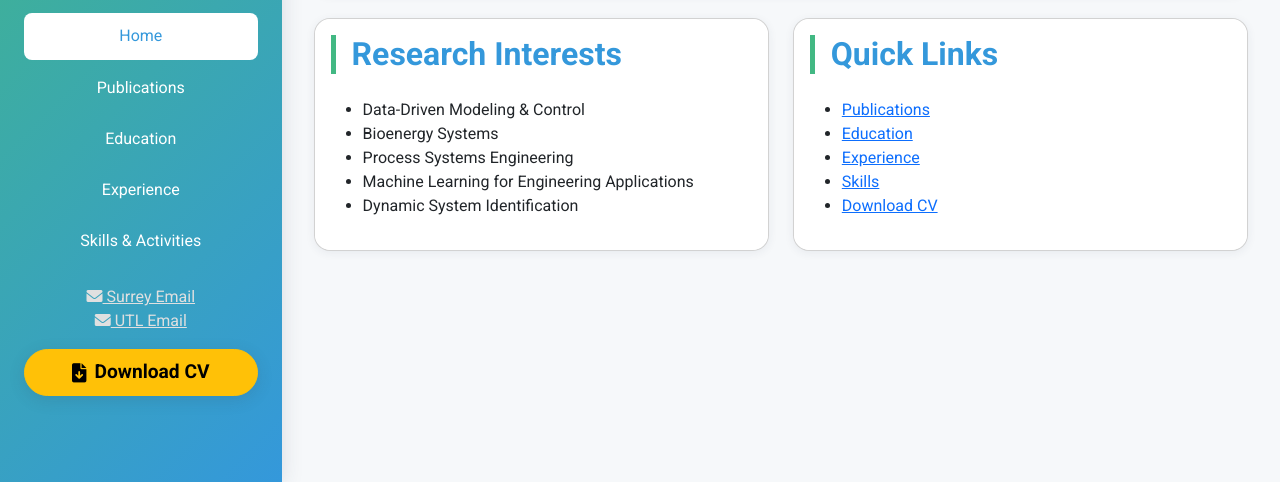
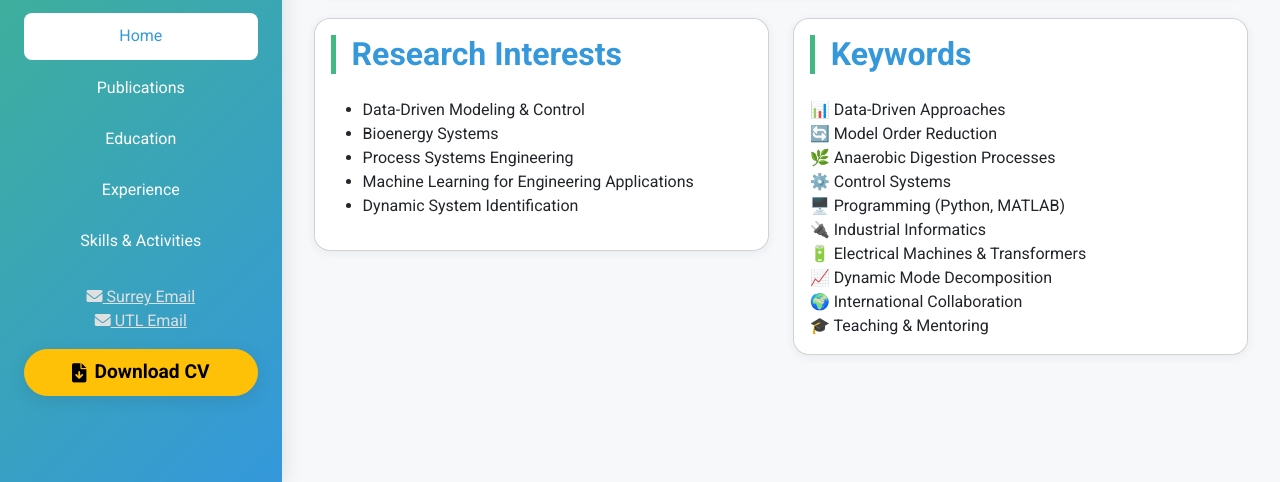
Before and after one commit to benmola/benmola.github.io, a website: page home.html in a window 1280 px wide. Shown: the part 318-800 px from the top of the page. Drawn offline with nearby package versions, Linux system fonts and the light colour scheme; some icons are missing.

Commit message:
Update home.html

```diff
--- a/home.html
+++ b/home.html
@@ -158,13 +158,18 @@
             <div class="col-md-6">
                 <div class="card mb-4">
                     <div class="card-body">
-                        <h3 class="section-title">Quick Links</h3>
-                        <ul>
-                            <li><a href="publications.html">Publications</a></li>
-                            <li><a href="education.html">Education</a></li>
-                            <li><a href="experience.html">Experience</a></li>
-                            <li><a href="skills.html">Skills</a></li>
-                            <li><a href="BENAISSA_DEKHICI_CV_Updated.pdf">Download CV</a></li>
+                        <h3 class="section-title">Keywords</h3>
+                        <ul class="list-unstyled mt-3 mb-0">
+                        <li>📊 Data-Driven Approaches</li>
+                        <li>🔄 Model Order Reduction</li>
+                        <li>🌿 Anaerobic Digestion Processes</li>
+                        <li>⚙️ Control Systems</li>
+                        <li>🖥️ Programming (Python, MATLAB)</li>
+                        <li>🔌 Industrial Informatics</li>
+                        <li>🔋 Electrical Machines & Transformers</li>
+                        <li>📈 Dynamic Mode Decomposition</li>
+                        <li>🌍 International Collaboration</li>
+                        <li>🎓 Teaching & Mentoring</li>
                         </ul>
                     </div>
                 </div>
```
